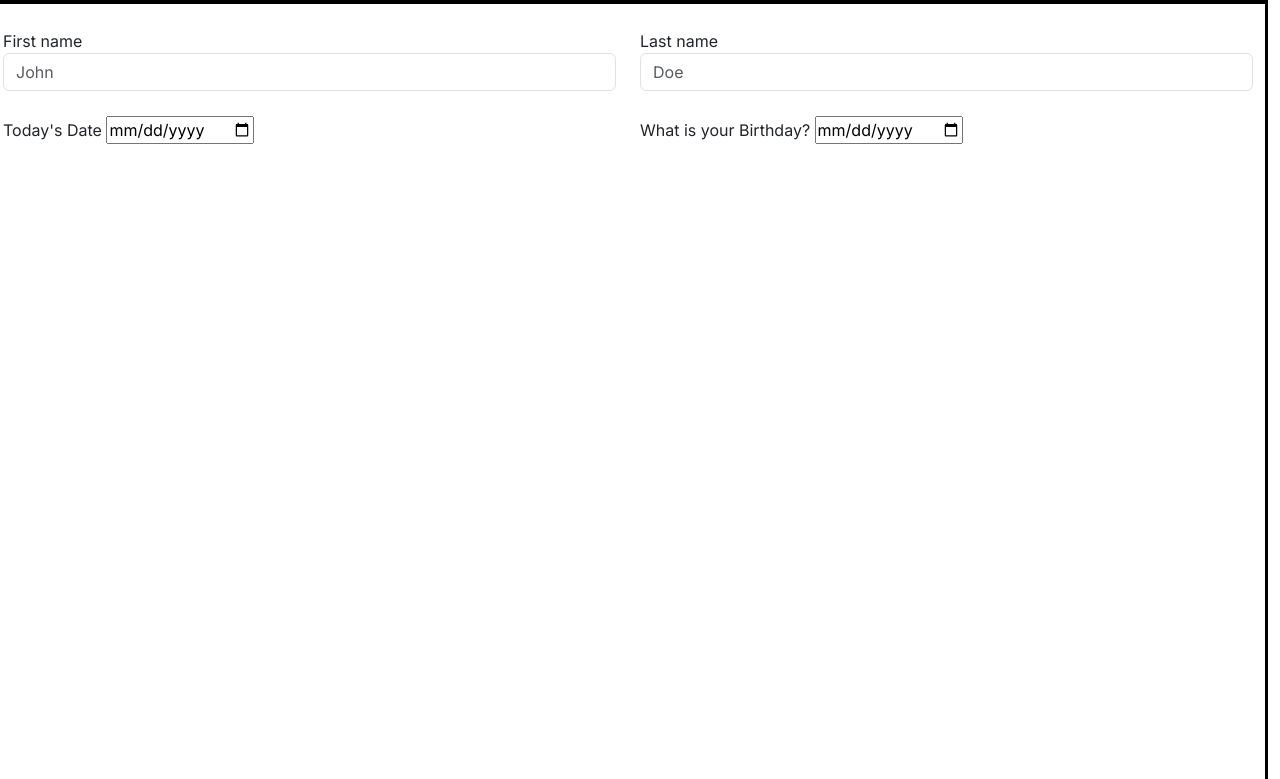
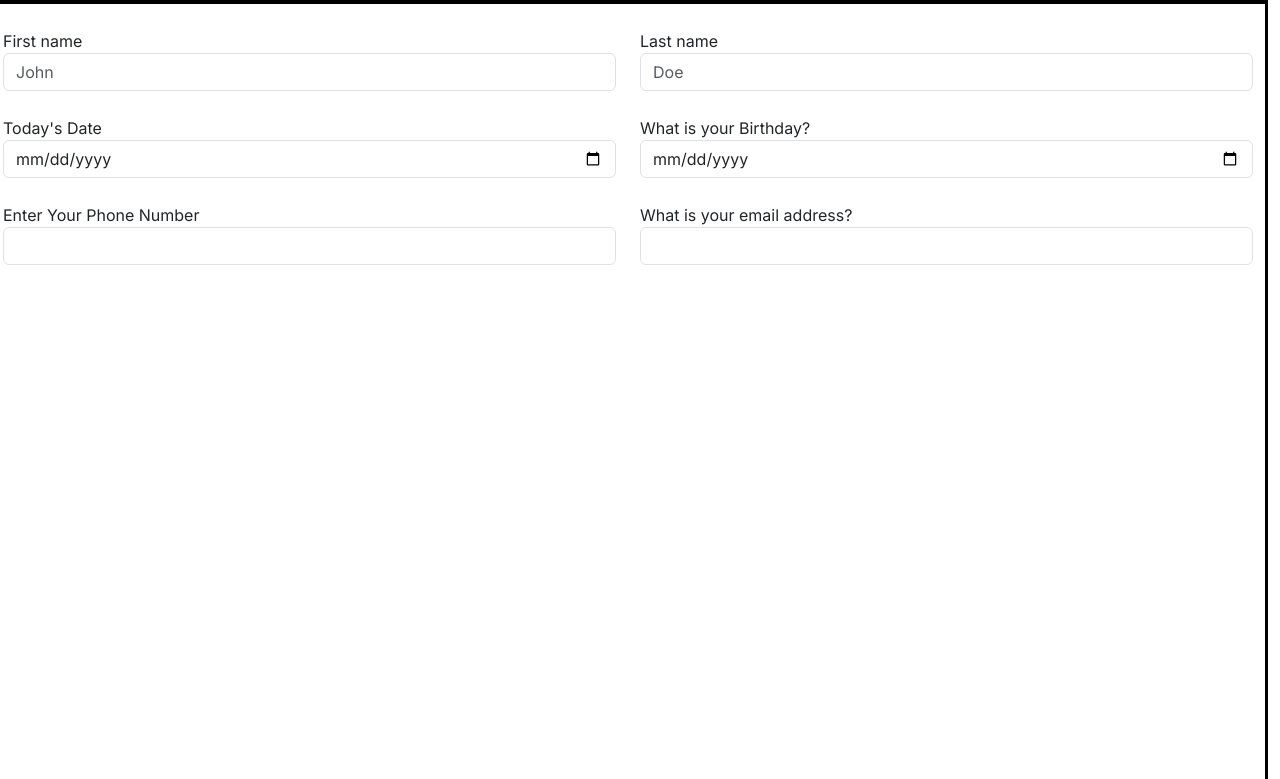
Before and after one commit to JonthueM/projectCleanSlate, a plain HTML site: page indexRevision.html in a window 1280 px wide. Shown: the part 2423-3202 px from the top of the page. Drawn offline with nearby package versions, Linux system fonts and the light colour scheme.

Commit message:
name, date and all

```diff
--- a/indexRevision.html
+++ b/indexRevision.html
@@ -169,17 +169,34 @@
                               </div>
                         </div>
                     </div>
-                    <div>
+                    <div class="form-group contact-spaces">
                         <div class="row">
                             <div class="col">
-                                <label class="font-weight-bold">Today's Date</label>
-                                <input type="date" id="" name="today">
+                                <label class="font-weight-bold">Today's Date</label><br>
+                                <input type="date" class="form-control" id="" name="today">
                             </div>
                             <div class="col">
-                                <label class="font-weight-bold" >What is your Birthday?</label>
-                                <input type="date" id="" name="">
+                                <label class="font-weight-bold" >What is your Birthday?</label> <br>
+                                <input type="date" class="form-control" id="" name="">
                             </div>
                             </div>
+                    </div>
+                    <div class="form-group contact-spaces">
+                        <div class="row">
+                            <div class="col">
+                                <label>Enter Your Phone Number</label>
+                                <input type="tel"  class="form-control">
+                            </div>
+                            <div class="col">
+                                <label>What is your email address?</label>
+                                <input type="email" class="form-control">
+                            </div>
+                        </div>
+                    </div>
+                    <div class="form-group contact-spaces">
+                        <div class="row">
+
+                        </div>
                     </div>
                 </form>
             </div>
```
